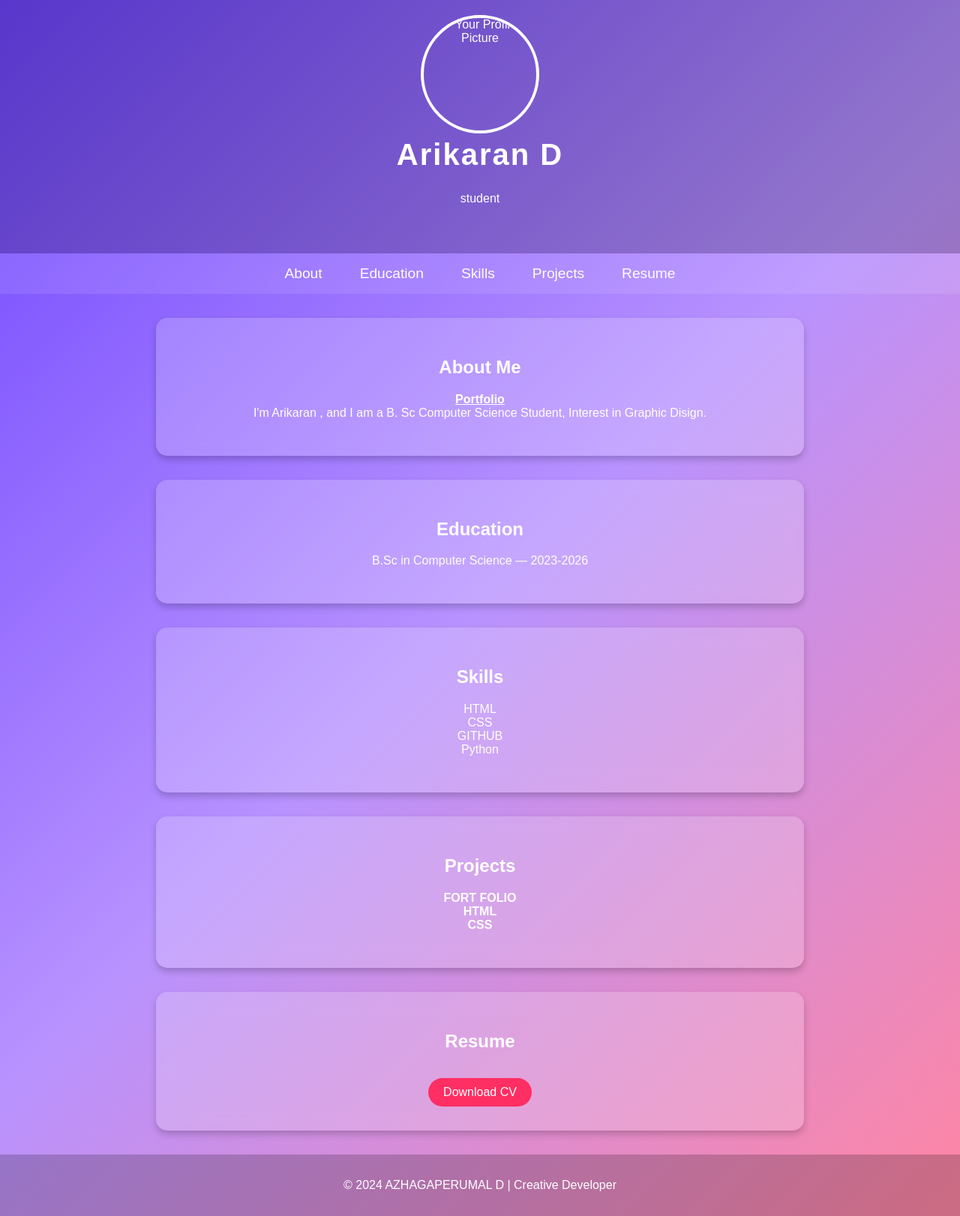
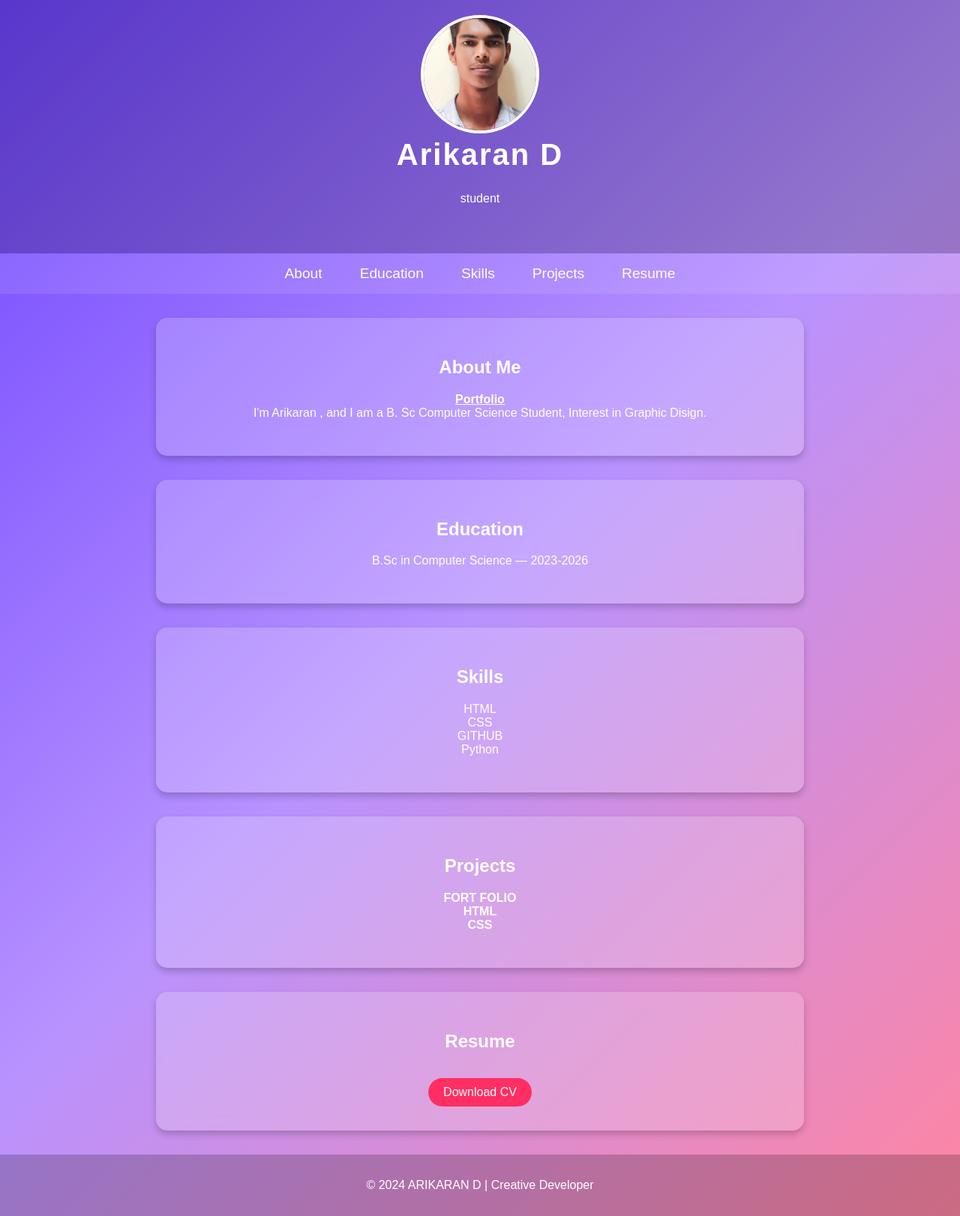
Before and after one commit to Arikaran08/Digital-Portfolio, a plain HTML site: page index.html in a window 1280 px wide. Shown: the whole page at 75% size. Drawn offline with Linux system fonts and the light colour scheme.

Commit message:
Update index.html

```diff
--- a/index.html
+++ b/index.html
@@ -121,7 +121,7 @@
 <body>
 
     <header>
-        <img src="ARIKARAN.jpg" alt="Your Profile Picture" class="profile-picture">
+        <img src="WhatsApp Image 2025-03-14 at 11.35.32 AM.jpeg" alt="Your Profile Picture" class="profile-picture">
         <div class="header-content"><br><br>
             <h1>Arikaran D</h1>
             <p>student</p>
@@ -189,7 +189,7 @@
     </section>
 
     <footer>
-        <p>&copy; 2024 AZHAGAPERUMAL D | Creative Developer</p>
+        <p>&copy; 2024 ARIKARAN D | Creative Developer</p>
     </footer>
 
 </body>
```
